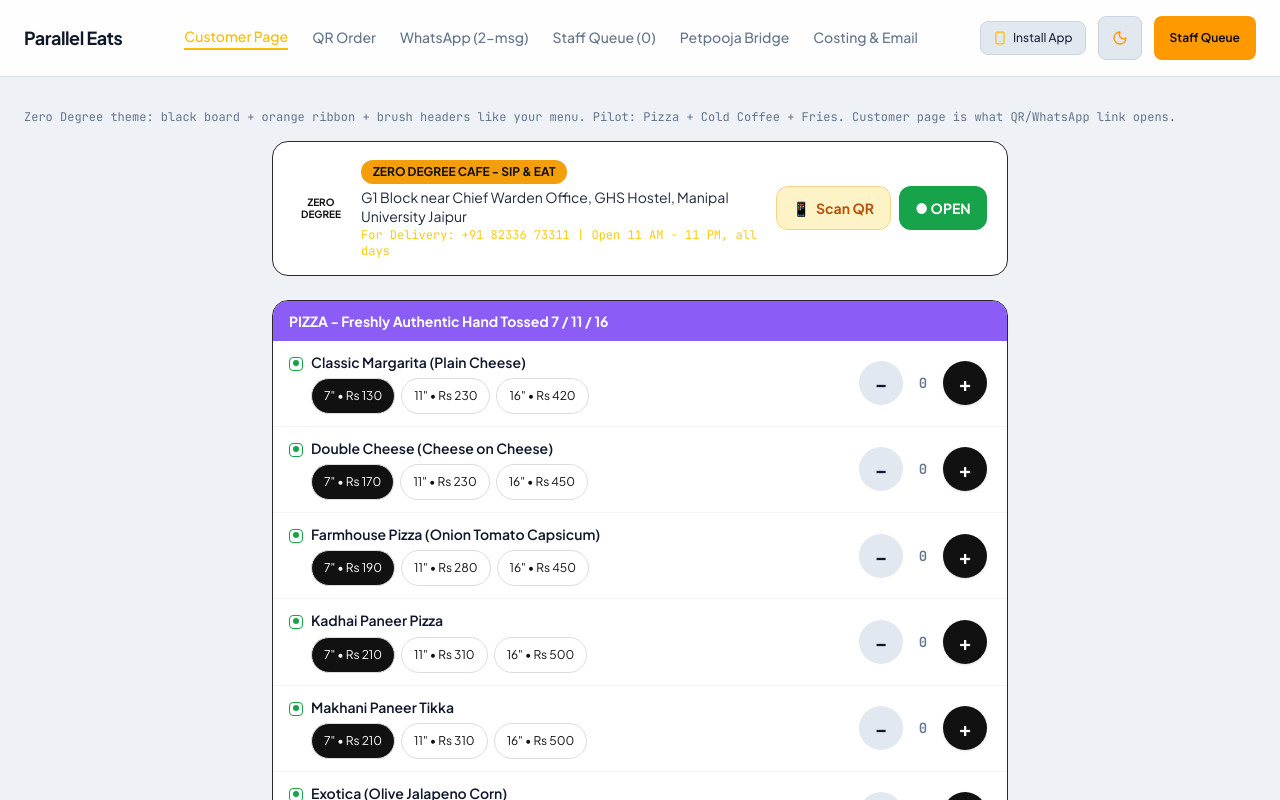
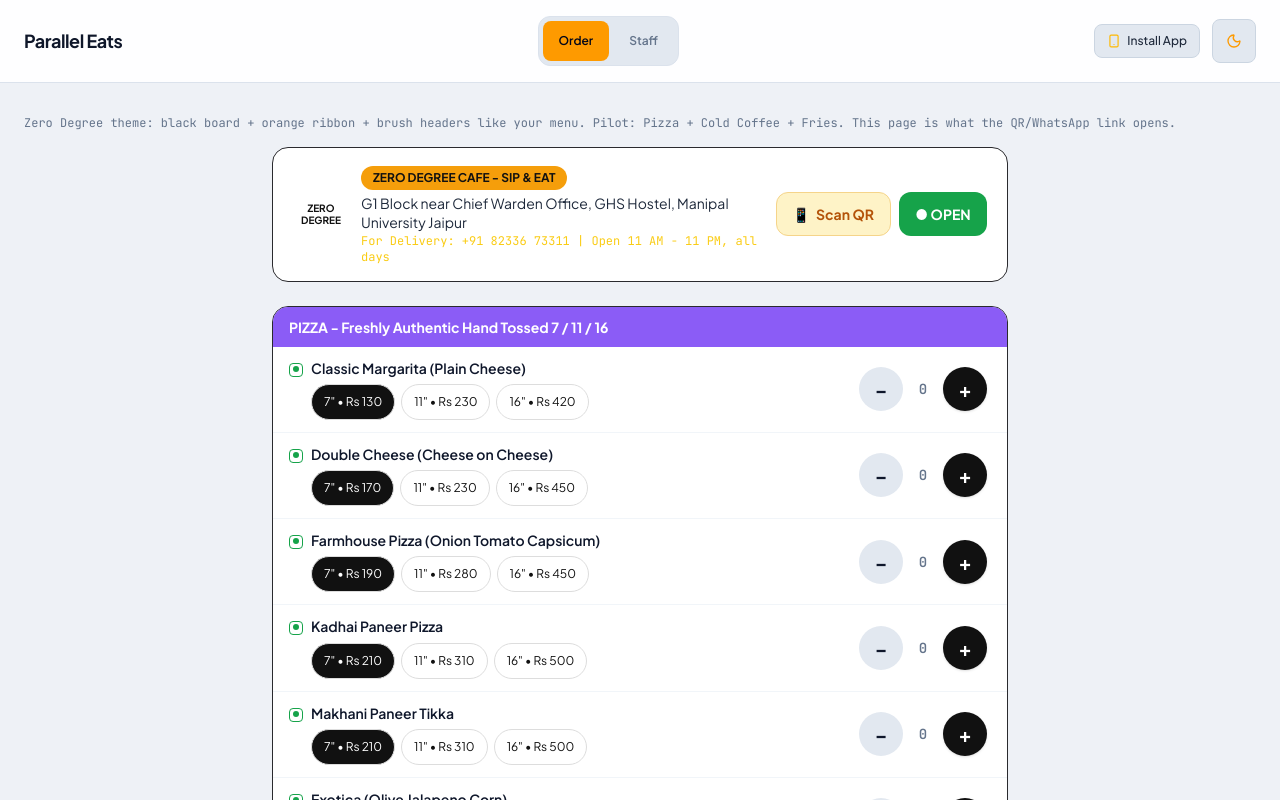
Before and after one commit to shaktisinghn1994-maker/voice-ai-assistant, a React (Vite) app: page / in a window 1280 px wide. Shown: the top 800 px of the page. Built offline with nearby package versions, Linux system fonts and the light colour scheme.

Commit message:
Customer/staff split: public order front, left-rail staff dashboard, login deferred

```diff
--- a/src/App.tsx
+++ b/src/App.tsx
@@ -3,27 +3,26 @@
  * SPDX-License-Identifier: Apache-2.0
  */
 
-import React, { Suspense, lazy, useEffect, useRef, useState } from 'react';
+import React, { useEffect, useRef, useState } from 'react';
 import { Moon, Sun } from 'lucide-react';
 import { RESTAURANT_OUTLETS } from './data/cafeData';
 import { QROrder, RestaurantOutlet } from './types';
 import { PWAInstallButton } from './components/PWAInstallButton';
 import { SiteFooter } from './components/SiteFooter';
+import { StaffDashboard } from './components/StaffDashboard';
 import { useTheme } from './hooks/useTheme';
 
 import { ZeroDegreeCustomerView } from './components/ZeroDegreeCustomerView';
 
-// Admin tabs are code-split: students scanning the QR only download the customer page.
-const QROrderView = lazy(() => import('./components/QROrderView').then((m) => ({ default: m.QROrderView })));
-const StaffQueueView = lazy(() => import('./components/StaffQueueView').then((m) => ({ default: m.StaffQueueView })));
-const WhatsAppFlowView = lazy(() => import('./components/WhatsAppFlowView').then((m) => ({ default: m.WhatsAppFlowView })));
-const PetpoojaBridgeView = lazy(() => import('./components/PetpoojaBridgeView').then((m) => ({ default: m.PetpoojaBridgeView })));
-const BlueprintAndEmailView = lazy(() => import('./components/BlueprintAndEmailView').then((m) => ({ default: m.BlueprintAndEmailView })));
+type AppView = 'customer' | 'staff';
 
-type ActiveTab = 'customer' | 'qr' | 'whatsapp' | 'staff' | 'petpooja' | 'blueprint';
+const FOOTER_TABS: [string, string][] = [
+  ['customer', 'Customer Page'],
+  ['staff', 'Staff Dashboard'],
+];
 
 export default function App() {
-  const [activeTab, setActiveTab] = useState<ActiveTab>('customer');
+  const [view, setView] = useState<AppView>('customer');
   const [outlets, setOutlets] = useState<RestaurantOutlet[]>(RESTAURANT_OUTLETS);
   const [selectedOutletId, setSelectedOutletId] = useState<string>(RESTAURANT_OUTLETS[0].id);
   const [orders, setOrders] = useState<QROrder[]>([]);
@@ -68,35 +67,30 @@
     showToast('Stock toggled. QR + WhatsApp block out-of-stock instantly.');
   };
 
-  const tabs: [ActiveTab, string][] = [
-    ['customer', 'Customer Page'],
-    ['qr', 'QR Order'],
-    ['whatsapp', 'WhatsApp (2-msg)'],
-    ['staff', `Staff Queue (${orders.length})`],
-    ['petpooja', 'Petpooja Bridge'],
-    ['blueprint', 'Costing & Email'],
-  ];
-
   return (
     <div className="min-h-screen bg-[#090d16] text-slate-100 flex flex-col">
       <a href="#main-content" className="sr-only focus:not-sr-only focus:absolute focus:top-2 focus:left-2 focus:z-50 focus:px-4 focus:py-2 focus:bg-amber-500 focus:text-slate-950 focus:rounded-lg focus:text-sm focus:font-bold">
         Skip to main content
       </a>
-      <header className="flex items-center justify-between px-4 sm:px-6 py-3 sm:py-4 border-b border-slate-800/90 bg-slate-950/90 sticky top-0 z-30">
+      <header className="flex items-center justify-between gap-2 px-4 sm:px-6 py-3 sm:py-4 border-b border-slate-800/90 bg-slate-950/90 sticky top-0 z-30">
         <span className="text-lg font-bold tracking-tight">Parallel Eats</span>
-        <nav aria-label="App sections" className="hidden md:flex items-center gap-6 text-sm font-medium">
-          {tabs.map(([key, label]) => (
+        <nav aria-label="App views" className="flex items-center gap-1 p-1 bg-slate-900 border border-slate-800 rounded-xl text-xs font-semibold">
           <button
-              key={key}
-              aria-pressed={activeTab === key}
-              onClick={() => setActiveTab(key)}
-              className={`pb-0.5 cursor-pointer ${activeTab === key ? 'text-amber-400 border-b-2 border-amber-400' : 'text-slate-400 hover:text-slate-100'}`}
+            onClick={() => setView('customer')}
+            aria-pressed={view === 'customer'}
+            className={`px-3 sm:px-4 py-2 min-h-[40px] rounded-lg cursor-pointer transition-colors ${view === 'customer' ? 'bg-amber-500 text-slate-950' : 'text-slate-400 hover:text-slate-100'}`}
           >
-              {label}
+            Order
           </button>
-          ))}
+          <button
+            onClick={() => setView('staff')}
+            aria-pressed={view === 'staff'}
+            className={`px-3 sm:px-4 py-2 min-h-[40px] rounded-lg cursor-pointer transition-colors ${view === 'staff' ? 'bg-amber-500 text-slate-950' : 'text-slate-400 hover:text-slate-100'}`}
+          >
+            Staff{orders.length > 0 ? ` (${orders.length})` : ''}
+          </button>
         </nav>
-        <div className="flex items-center gap-3">
+        <div className="flex items-center gap-2 sm:gap-3">
           <PWAInstallButton />
           <button
             onClick={toggleTheme}
@@ -107,19 +101,8 @@
           >
             {theme === 'dark' ? <Sun className="w-4 h-4 text-amber-400" /> : <Moon className="w-4 h-4 text-amber-500" />}
           </button>
-          <button onClick={() => setActiveTab('staff')} className="px-4 py-2 min-h-[44px] text-xs font-semibold text-slate-950 bg-amber-500 hover:bg-amber-400 rounded-lg cursor-pointer">
-            Staff Queue
-          </button>
         </div>
       </header>
-
-      <div className="md:hidden flex items-center gap-2 px-4 py-2.5 bg-slate-950 border-b border-slate-800 overflow-x-auto">
-        {tabs.map(([key, label]) => (
-          <button key={key} aria-pressed={activeTab === key} onClick={() => setActiveTab(key)} className={`px-3 py-1.5 min-h-[44px] text-xs rounded-md whitespace-nowrap cursor-pointer ${activeTab === key ? 'bg-amber-500 text-slate-950 font-semibold' : 'text-slate-400'}`}>
-            {label}
-          </button>
-        ))}
-      </div>
 
       {toast && (
         <div className="max-w-[1400px] w-full mx-auto px-6 pt-4" role="status" aria-live="polite">
@@ -131,10 +114,11 @@
       )}
 
       <main id="main-content" className="flex-1 max-w-[1400px] w-full mx-auto px-4 sm:px-6 py-6 sm:py-8 space-y-6">
+        {view === 'customer' && (
+          <>
             <div className="text-xs font-mono text-slate-500">
-          Zero Degree theme: black board + orange ribbon + brush headers like your menu. Pilot: Pizza + Cold Coffee + Fries. Customer page is what QR/WhatsApp link opens.
+              Zero Degree theme: black board + orange ribbon + brush headers like your menu. Pilot: Pizza + Cold Coffee + Fries. This page is what the QR/WhatsApp link opens.
             </div>
-        {activeTab === 'customer' && (
             <div className="-mx-6 -my-8">
               <ZeroDegreeCustomerView
                 onOrderPlaced={(s, orderObj) => {
@@ -143,38 +127,26 @@
                     handleOrderCreated(orderObj);
                   }
                 }}
-              onSwitchToStaff={() => setActiveTab('staff')}
+                onSwitchToStaff={() => setView('staff')}
               />
             </div>
+          </>
         )}
-        {activeTab === 'qr' && (
-          <Suspense fallback={<div className="p-8 text-center text-sm text-slate-400" role="status">Loading…</div>}>
-            <QROrderView selectedOutletId={selectedOutletId} onSelectOutlet={setSelectedOutletId} onOrderCreated={handleOrderCreated} />
-          </Suspense>
-        )}
-        {activeTab === 'whatsapp' && (
-          <Suspense fallback={<div className="p-8 text-center text-sm text-slate-400" role="status">Loading…</div>}>
-            <WhatsAppFlowView />
-          </Suspense>
-        )}
-        {activeTab === 'staff' && (
-          <Suspense fallback={<div className="p-8 text-center text-sm text-slate-400" role="status">Loading…</div>}>
-            <StaffQueueView orders={orders} onUpdate={handleUpdateOrder} />
-          </Suspense>
-        )}
-        {activeTab === 'petpooja' && (
-          <Suspense fallback={<div className="p-8 text-center text-sm text-slate-400" role="status">Loading…</div>}>
-            <PetpoojaBridgeView outlets={outlets} selectedOutletId={selectedOutletId} onSelectOutlet={setSelectedOutletId} onToggleItemStock={handleToggleItemStock} />
-          </Suspense>
-        )}
-        {activeTab === 'blueprint' && (
-          <Suspense fallback={<div className="p-8 text-center text-sm text-slate-400" role="status">Loading…</div>}>
-            <BlueprintAndEmailView />
-          </Suspense>
+        {view === 'staff' && (
+          <StaffDashboard
+            orders={orders}
+            outlets={outlets}
+            selectedOutletId={selectedOutletId}
+            onSelectOutlet={setSelectedOutletId}
+            onOrderCreated={handleOrderCreated}
+            onUpdateOrder={handleUpdateOrder}
+            onToggleItemStock={handleToggleItemStock}
+            onExit={() => setView('customer')}
+          />
         )}
       </main>
 
-      <SiteFooter tabs={tabs} activeTab={activeTab} onNavigate={(t) => setActiveTab(t as ActiveTab)} />
+      <SiteFooter tabs={FOOTER_TABS} activeTab={view} onNavigate={(t) => setView(t as AppView)} />
     </div>
   );
 }
--- a/src/components/SiteFooter.tsx
+++ b/src/components/SiteFooter.tsx
@@ -3,11 +3,7 @@
 
 const TAB_CONTEXT: Record<string, string> = {
   customer: 'Students scan, pick items, add Name + Block — order lands on the kitchen screen.',
-  qr: 'One QR per counter and table. Same menu, same cart, same Name + Block rule.',
-  whatsapp: 'Max 2 paid messages per order. Status stays on the free order link.',
-  staff: 'One queue sorted by Block. Verify paid-mark, fire KOT, dispatch to the Block gate.',
-  petpooja: 'Push accepted orders to the existing POS. No re-punching at the counter.',
-  blueprint: 'Pilot math before scaling: cost per order, then outlet two and three.',
+  staff: 'Staff dashboard: live queue, QR setup, WhatsApp, POS stock and costing. Login arrives next.',
 };
 
 interface SiteFooterProps {
--- /dev/null
+++ b/src/components/StaffDashboard.tsx
@@ -0,0 +1,123 @@
+import React, { Suspense, lazy, useState } from 'react';
+import { ClipboardList, QrCode, MessageCircle, Store, Wallet, LogOut } from 'lucide-react';
+import { QROrder, RestaurantOutlet } from '../types';
+
+// Code-split like App: staff sections load on demand, never in the customer bundle.
+const QROrderView = lazy(() => import('./QROrderView').then((m) => ({ default: m.QROrderView })));
+const StaffQueueView = lazy(() => import('./StaffQueueView').then((m) => ({ default: m.StaffQueueView })));
+const WhatsAppFlowView = lazy(() => import('./WhatsAppFlowView').then((m) => ({ default: m.WhatsAppFlowView })));
+const PetpoojaBridgeView = lazy(() => import('./PetpoojaBridgeView').then((m) => ({ default: m.PetpoojaBridgeView })));
+const BlueprintAndEmailView = lazy(() => import('./BlueprintAndEmailView').then((m) => ({ default: m.BlueprintAndEmailView })));
+
+type StaffSection = 'queue' | 'qr' | 'whatsapp' | 'pos' | 'costing';
+
+const SECTIONS: { key: StaffSection; label: string; short: string; icon: React.ReactNode }[] = [
+  { key: 'queue', label: 'Kitchen Queue', short: 'Queue', icon: <ClipboardList className="w-5 h-5" /> },
+  { key: 'qr', label: 'QR & Setup', short: 'QR', icon: <QrCode className="w-5 h-5" /> },
+  { key: 'whatsapp', label: 'WhatsApp', short: 'Chat', icon: <MessageCircle className="w-5 h-5" /> },
+  { key: 'pos', label: 'POS & Stock', short: 'POS', icon: <Store className="w-5 h-5" /> },
+  { key: 'costing', label: 'Setup & Costing', short: 'Setup', icon: <Wallet className="w-5 h-5" /> },
+];
+
+interface StaffDashboardProps {
+  orders: QROrder[];
+  outlets: RestaurantOutlet[];
+  selectedOutletId: string;
+  onSelectOutlet: (id: string) => void;
+  onOrderCreated: (order: QROrder) => void;
+  onUpdateOrder: (id: string, patch: Partial<QROrder>) => void;
+  onToggleItemStock: (outletId: string, itemId: string) => void;
+  onExit: () => void;
+}
+
+function Loading(): React.ReactElement {
+  return (
+    <div className="p-8 text-center text-sm text-slate-400" role="status">
+      Loading…
+    </div>
+  );
+}
+
+export const StaffDashboard: React.FC<StaffDashboardProps> = ({
+  orders,
+  outlets,
+  selectedOutletId,
+  onSelectOutlet,
+  onOrderCreated,
+  onUpdateOrder,
+  onToggleItemStock,
+  onExit,
+}) => {
+  const [section, setSection] = useState<StaffSection>('queue');
+
+  const navButton = (key: StaffSection, label: string, icon: React.ReactNode, badge?: number, vertical = false) => (
+    <button
+      key={key}
+      onClick={() => setSection(key)}
+      aria-pressed={section === key}
+      aria-label={label}
+      className={`flex cursor-pointer items-center gap-3 rounded-xl font-semibold transition-all active:scale-[0.98] ${
+        vertical ? 'w-full px-4 py-3 text-sm' : 'flex-col gap-1 px-2 py-2 min-h-[56px] min-w-[60px] text-[11px]'
+      } ${section === key ? 'bg-amber-500 text-slate-950' : 'text-slate-300 hover:bg-slate-800 hover:text-slate-100'}`}
+    >
+      <span className="relative">
+        {icon}
+        {badge !== undefined && badge > 0 && (
+          <span className="absolute -top-2 -right-2 min-w-[20px] h-5 px-1 rounded-full bg-red-500 text-white text-[10px] font-bold flex items-center justify-center">
+            {badge}
+          </span>
+        )}
+      </span>
+      {vertical ? label : <span>{label}</span>}
+    </button>
+  );
+
+  return (
+    <div className="flex gap-4 sm:gap-6 items-start pb-24 md:pb-0">
+      {/* Left rail - desktop */}
+      <aside aria-label="Staff sections" className="hidden md:flex w-[232px] shrink-0 flex-col gap-1.5 sticky top-24 rounded-2xl border border-slate-800 bg-slate-950 p-3">
+        <div className="px-2 pt-1 pb-2 text-[11px] font-bold uppercase tracking-wider text-slate-500">
+          Staff dashboard
+        </div>
+        {SECTIONS.map((s) => navButton(s.key, s.label, s.icon, s.key === 'queue' ? orders.length : undefined, true))}
+        <div className="mt-2 border-t border-slate-800 pt-2">
+          <button
+            onClick={onExit}
+            className="flex w-full items-center gap-3 rounded-xl px-4 py-3 text-sm font-semibold text-slate-300 hover:bg-slate-800 hover:text-slate-100 cursor-pointer transition-all"
+          >
+            <LogOut className="w-5 h-5" />
+            Customer page
+          </button>
+          <p className="px-2 pt-1 text-[10px] text-slate-500">Staff login arrives next — this screen is open during pilot.</p>
+        </div>
+      </aside>
+
+      {/* Section content */}
+      <div className="flex-1 min-w-0">
+        <Suspense fallback={<Loading />}>
+          {section === 'queue' && <StaffQueueView orders={orders} onUpdate={onUpdateOrder} />}
+          {section === 'qr' && (
+            <QROrderView selectedOutletId={selectedOutletId} onSelectOutlet={onSelectOutlet} onOrderCreated={onOrderCreated} />
+          )}
+          {section === 'whatsapp' && <WhatsAppFlowView />}
+          {section === 'pos' && (
+            <PetpoojaBridgeView
+              outlets={outlets}
+              selectedOutletId={selectedOutletId}
+              onSelectOutlet={onSelectOutlet}
+              onToggleItemStock={onToggleItemStock}
+            />
+          )}
+          {section === 'costing' && <BlueprintAndEmailView />}
+        </Suspense>
+      </div>
+
+      {/* Bottom bar - mobile */}
+      <nav aria-label="Staff sections" className="md:hidden fixed bottom-0 inset-x-0 z-30 px-2 pb-[max(0.5rem,env(safe-area-inset-bottom))] pt-2 bg-slate-950/95 backdrop-blur border-t border-slate-800">
+        <div className="flex items-stretch justify-around gap-1">
+          {SECTIONS.map((s) => navButton(s.key, s.short, s.icon, s.key === 'queue' ? orders.length : undefined))}
+        </div>
+      </nav>
+    </div>
+  );
+};
```
Also changed, not shown: 2 other files (tests, documents, lock files or other folders). Lines whose indentation alone changed are shown as unchanged.
